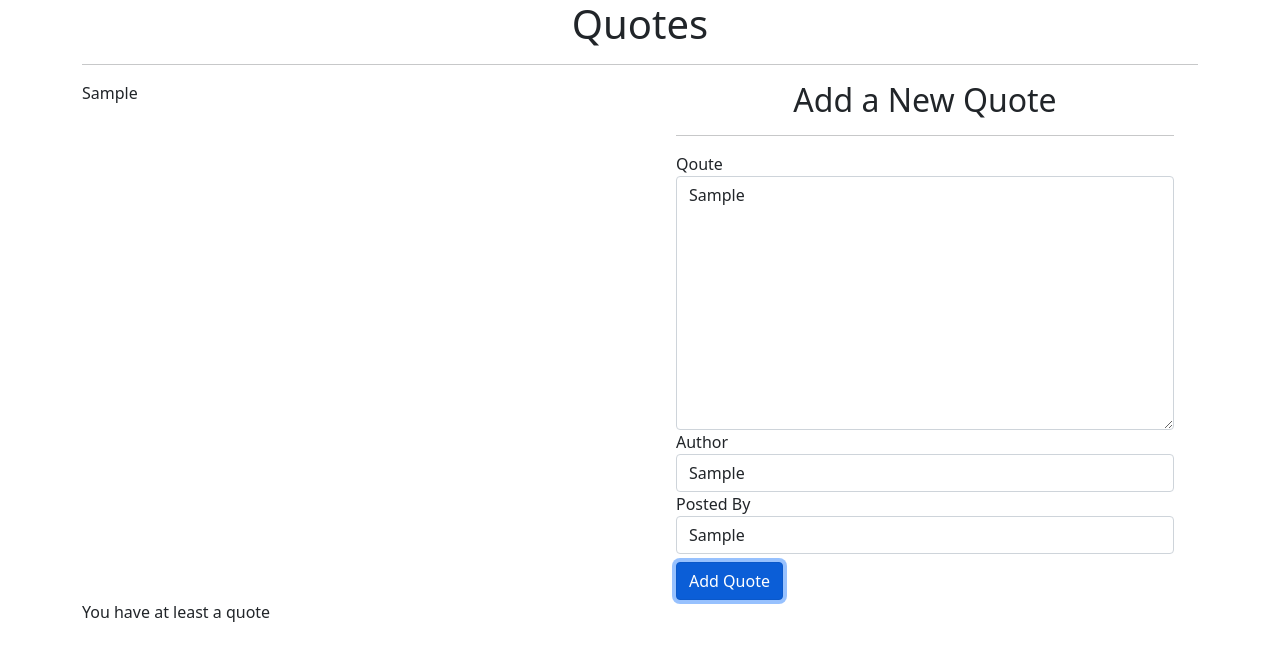
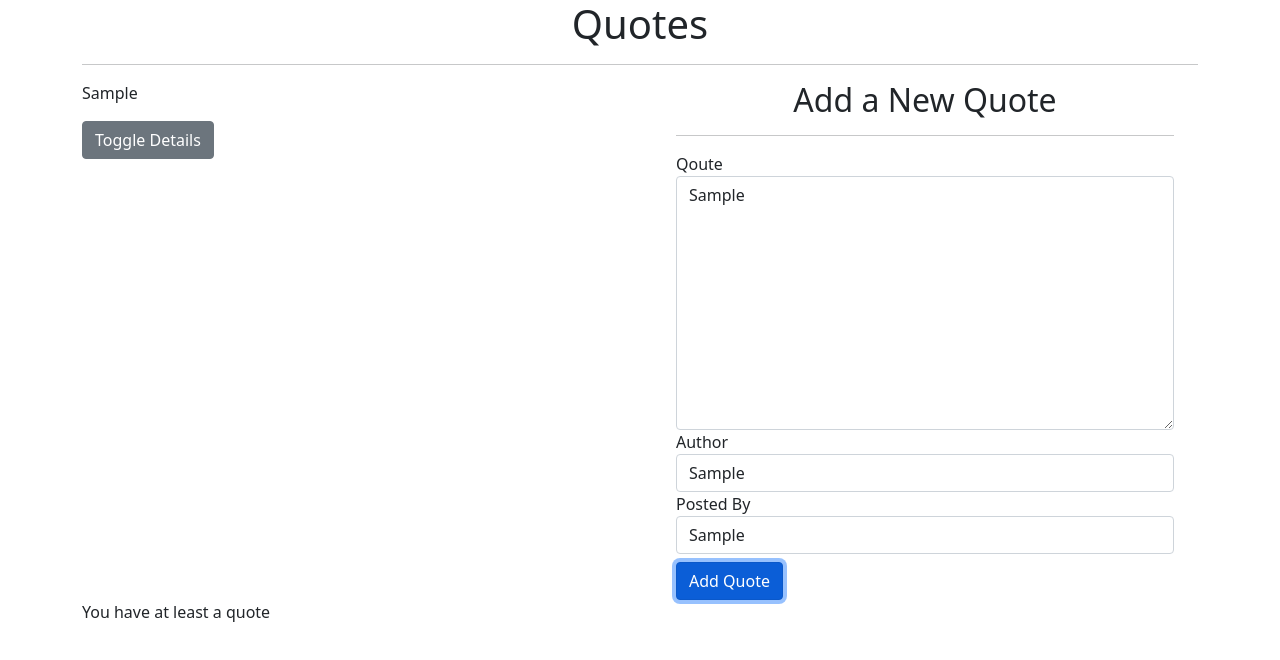
Before and after one commit to Mohraf/quotes, an Angular app: page / in a window 1280 px wide. Both pictures are taken after typing "Sample", "Sample", "Sample" into the empty fields and a click on the button "Add Quote". Shown: the top 660 px of the page. Built offline with nearby package versions, Linux system fonts and the light colour scheme.

Commit message:
added toggle details button

```diff
--- a/src/app/quote/quote.component.html
+++ b/src/app/quote/quote.component.html
@@ -9,6 +9,7 @@
           <p id="{{i}}">
             {{ quote.quote }}
           </p>
+          <button class="btn btn-secondary" (click)="toggleDetails(i)">Toggle Details</button>
         </div>
       </div>
     </div>
```
